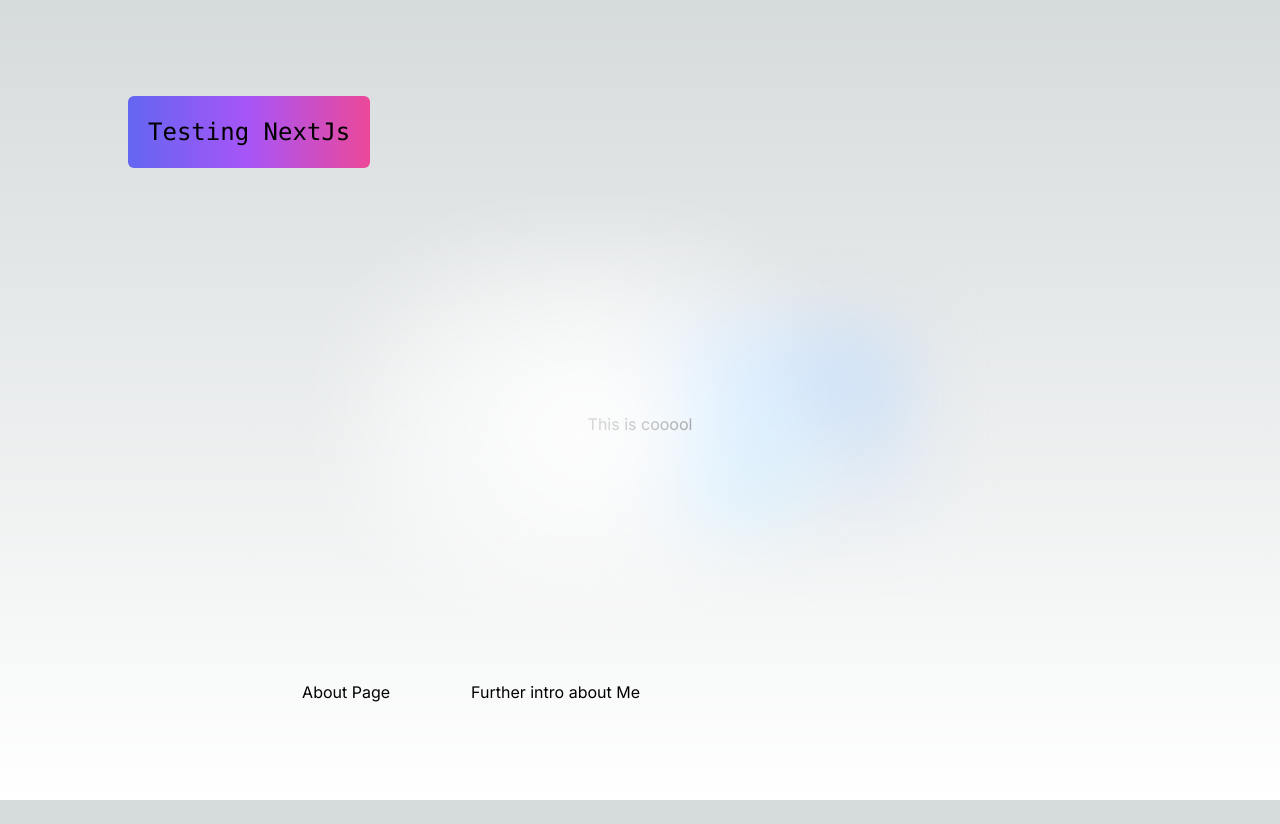
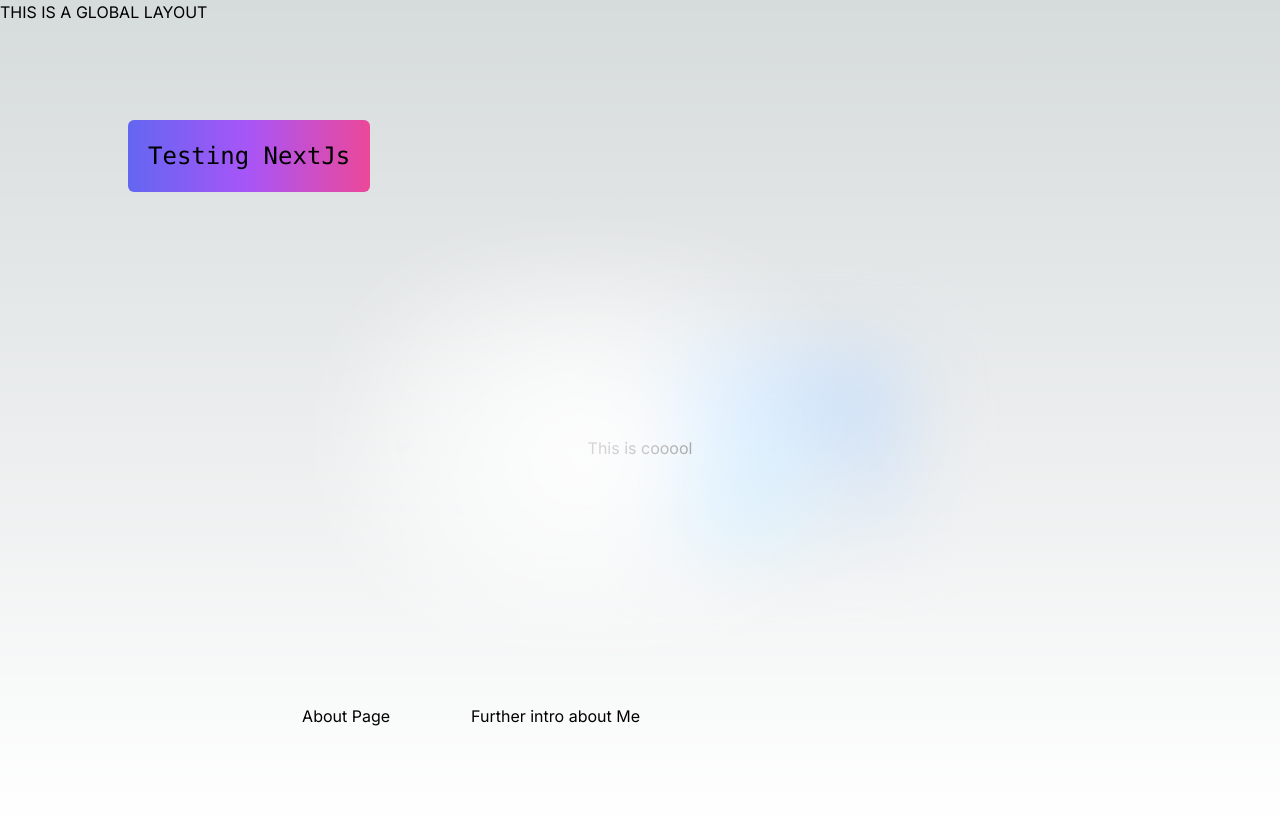
Before and after one commit to chayilDeborah/nextjs-sample, a Next.js app: page / in a window 1280 px wide. Before the commit the page ends 800 px from the top, so only its background shows below. Built offline with nearby package versions, Linux system fonts and the light colour scheme.

Commit message:
feat: learn about layout functionalities

```diff
--- a/app/layout.js
+++ b/app/layout.js
@@ -4,14 +4,17 @@
 const inter = Inter({ subsets: ['latin'] })
 
 export const metadata = {
-  title: 'Create Next App',
-  description: 'Generated by create next app',
+  title: 'Learn NextJs',
+  description: 'a repo for practicing Nextjs',
 }
 
 export default function RootLayout({ children }) {
   return (
     <html lang="en">
-      <body className={inter.className}>{children}</body>
+      <body className={inter.className}>
+        <div>THIS IS A GLOBAL LAYOUT</div>
+        {children}
+        </body>
     </html>
   )
 }
```
